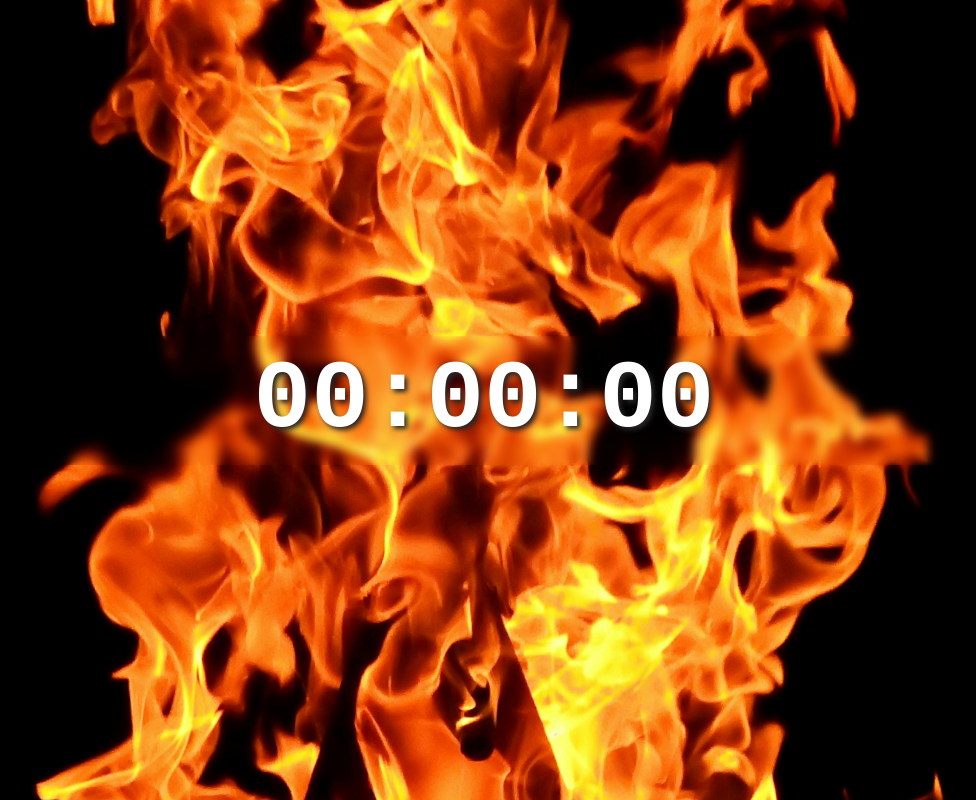
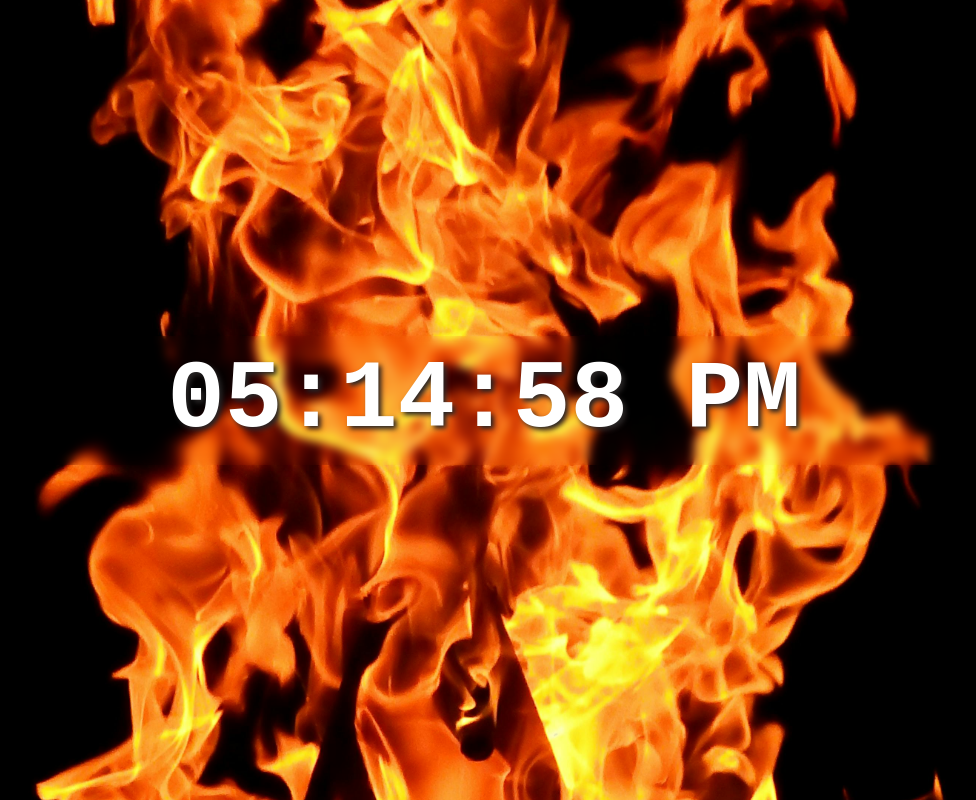
Before and after one commit to atikmahmud482/React-js-19-2025-, a React (Vite) app in the folder React-Full-Course/: page / in a window 1280 px wide. Shown: the whole page, without its empty margins (156-1132 px from the left). Built offline with nearby package versions, Linux system fonts and the light colour scheme.

Commit message:
DigitalClock

```diff
--- a/React-Full-Course/src/DigitalClock.jsx
+++ b/React-Full-Course/src/DigitalClock.jsx
@@ -1,10 +1,35 @@
-import React from "react";
+import React, { useEffect, useState } from "react";
 
 function DigitalClock() {
+  const [time, setTime] = useState(new Date());
+
+  useEffect(() => {
+    const intervalId = setInterval(() => {
+      setTime(new Date());
+    }, 1000);
+    return () => clearInterval(intervalId);
+  }, []);
+
+  function formatTime(date) {
+    let hours = date.getHours();
+    const minutes = date.getMinutes();
+    const seconds = date.getSeconds();
+    const meridiem = hours >= 12 ? "PM" : "AM";
+    hours = hours % 12 || 12;
+
+    return `${padZero(hours)}:${padZero(minutes)}:${padZero(
+      seconds
+    )} ${meridiem}`;
+  }
+
+  function padZero(num) {
+    return num < 10 ? "0" + num : "" + num;
+  }
+
   return (
     <div className="clock-container">
       <div className="clock">
-        <span>00:00:00</span>
+        <span>{formatTime(time)}</span>
       </div>
     </div>
   );
```
